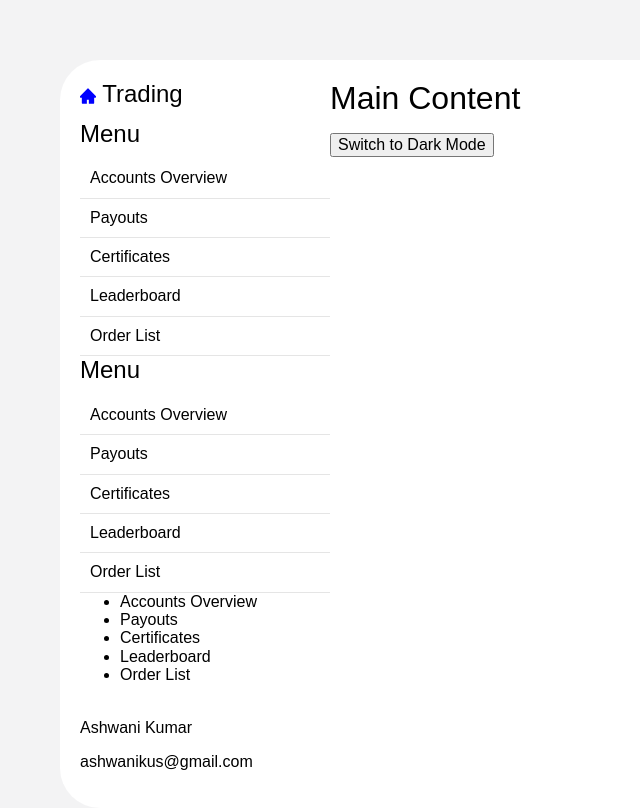
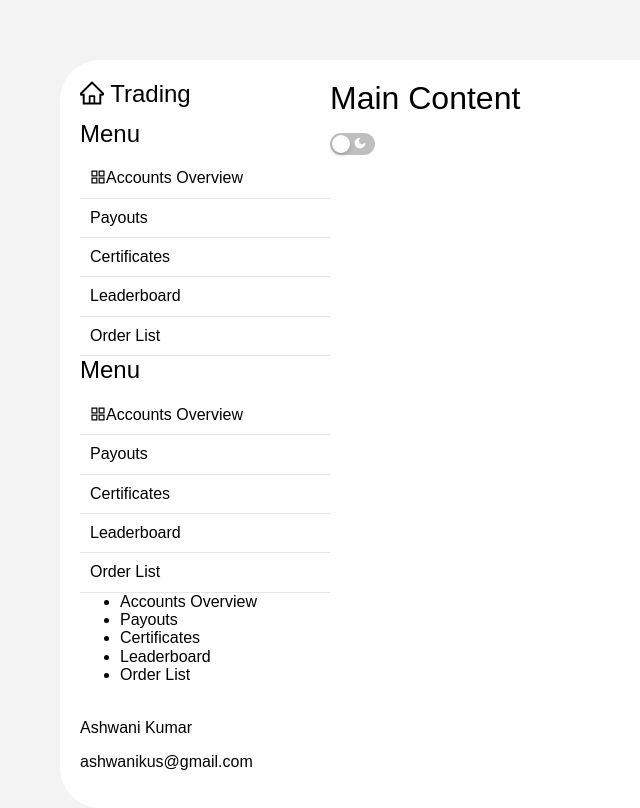
Before and after one commit to ashwanikus/fire-ai, a React (Create React App) app: page / in a window 1280 px wide. Shown: the top 808 px of the page, without its empty margins (0-640 px from the left). Built offline with nearby package versions, Linux system fonts and the light colour scheme.

Commit message:
added theme setting changes

```diff
--- a/src/App.js
+++ b/src/App.js
@@ -3,7 +3,7 @@ import Footer from './components/sidebar/footer/Footer';
 import PrimarySideBar from './components/sidebar/primary/PrimarySideBar';
 import SecondarySideBar from './components/sidebar/secondary/SecondarySideBar';
 import Title from './components/sidebar/title/Title';
-import ThemeToggleButton from './components/toggleTheme';
+import ThemeToggleButton from './components/toggleTheme/toggleTheme';
 
 function App() {
 
--- a/src/components/sidebar/primary/PrimarySideBar.jsx
+++ b/src/components/sidebar/primary/PrimarySideBar.jsx
@@ -1,5 +1,6 @@
 import React from "react";
 import './index.css';
+import { AppstoreOutlined } from "@ant-design/icons";
 
 const PrimarySideBar = ()=> {
     return (
@@ -7,7 +8,7 @@ const PrimarySideBar = ()=> {
             <h2>Menu</h2>
             <nav>
                 <ul>
-                <li>Accounts Overview</li>
+                <li><AppstoreOutlined />Accounts Overview</li>
                 <li>Payouts</li>
                 <li>Certificates</li>
                 <li>Leaderboard</li>
--- a/src/components/sidebar/primary/index.css
+++ b/src/components/sidebar/primary/index.css
@@ -23,6 +23,6 @@
 
 .primary-sidebar nav ul li:hover{
     color: var(--hover-color);
-    background-color: #2d26bc;
+    background-color: rgb(60, 96, 206);
 
 }
--- a/src/components/sidebar/title/Title.jsx
+++ b/src/components/sidebar/title/Title.jsx
@@ -1,10 +1,10 @@
-import { HomeFilled } from "@ant-design/icons";
+import {HomeOutlined } from "@ant-design/icons";
 import React from "react";
 
 const Title = () => {
     return (
         <section className="title">
-            <h2><HomeFilled theme="outlined" style={{ fontSize: '16px', color: 'blue' }}/> Trading</h2>
+            <h2><HomeOutlined /> Trading</h2>
         </section>
     )
 }
--- a/src/components/sidebar/title/index.css
+++ b/src/components/sidebar/title/index.css
@@ -0,0 +1,4 @@
+.title h2{
+    font-size: 26px;
+    color: var(--text-color);
+}
--- a/src/components/toggleTheme.jsx
+++ /dev/null
@@ -1,28 +0,0 @@
-import React, { useEffect, useState } from 'react';
-
-const ThemeToggleButton = () => {
-  const [theme, setTheme] = useState('light');
-
-  // Toggle theme and update the `data-theme` attribute on the HTML tag
-  const toggleTheme = () => {
-    const newTheme = theme === 'light' ? 'dark' : 'light';
-    setTheme(newTheme);
-    document.documentElement.setAttribute('data-theme', newTheme);
-    localStorage.setItem('theme', newTheme); // Save theme preference
-  };
-
-  // Initialize theme based on saved preference or default to 'light'
-  useEffect(() => {
-    const savedTheme = localStorage.getItem('theme') || 'light';
-    setTheme(savedTheme);
-    document.documentElement.setAttribute('data-theme', savedTheme);
-  }, []);
-
-  return (
-    <button onClick={toggleTheme}>
-      Switch to {theme === 'light' ? 'Dark' : 'Light'} Mode
-    </button>
-  );
-};
-
-export default ThemeToggleButton;
--- /dev/null
+++ b/src/components/toggleTheme/toggleTheme.jsx
@@ -0,0 +1,35 @@
+import React, { useEffect, useState } from 'react';
+import './index.css';
+import { Switch } from 'antd';
+import { MoonFilled, SunFilled } from '@ant-design/icons';
+
+const ThemeToggleButton = () => {
+  const [theme, setTheme] = useState('light');
+
+  const applyTheme = (theme) => {
+    setTheme(theme);
+    document.documentElement.setAttribute('data-theme', theme);
+    localStorage.setItem('theme', theme); // Save theme preference
+  };
+
+  const toggleTheme = (isChecked) => {
+    const newTheme = isChecked ? 'dark' : 'light';
+    applyTheme(newTheme);
+  };
+
+  useEffect(() => {
+    const savedTheme = localStorage.getItem('theme') || 'light';
+    applyTheme(savedTheme);
+  }, []);
+
+  return (
+    <Switch
+      checked={theme === 'dark'}
+      checkedChildren={<SunFilled />}
+      unCheckedChildren={<MoonFilled />}
+      onChange={toggleTheme}
+    />
+  );
+};
+
+export default ThemeToggleButton;
```
Also changed, not shown: src/components/toggleTheme/index.css (added).
